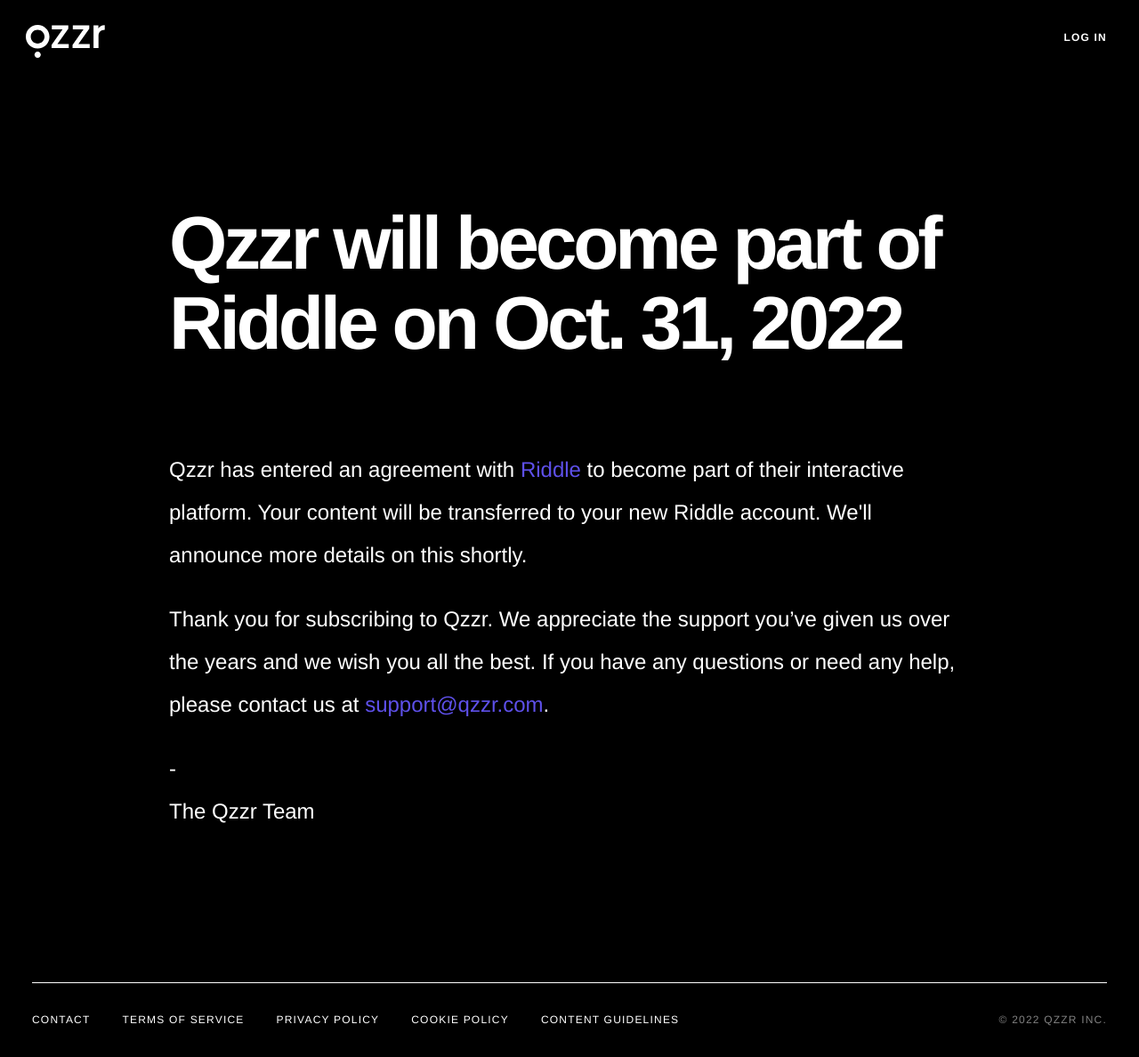
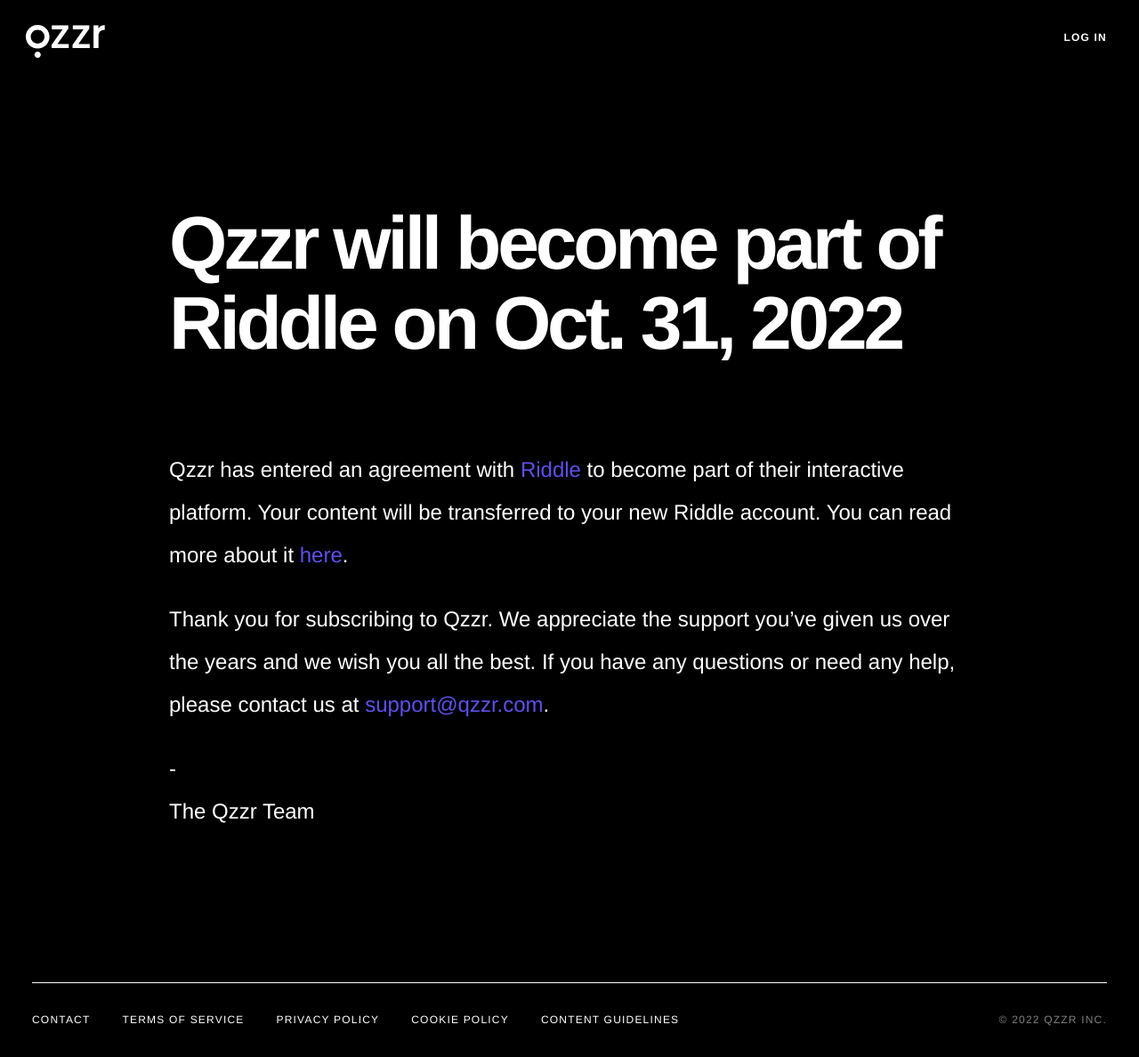
Before and after one commit to devqzzr/devqzzr.github.io, a Jekyll site: the page built from shutdown/index.html, in a window 1280 px wide. Shown: the whole page at 89% size. Built offline with Jekyll 4.4.1, drawn with Linux system fonts in a browser that asks for light colours; some web fonts are replaced.

Commit message:
update shutdown

```diff
--- a/shutdown/index.html
+++ b/shutdown/index.html
@@ -8,7 +8,7 @@
   </h2>
 
   <p class='Longform-paragraph'>
-    Qzzr has entered an agreement with <a href='https://www.riddle.com/'>Riddle</a> to become part of their interactive platform. Your content will be transferred to your new Riddle account. We'll announce more details on this shortly.
+    Qzzr has entered an agreement with <a href='https://www.riddle.com/'>Riddle</a> to become part of their interactive platform. Your content will be transferred to your new Riddle account. You can read more about it <a href='https://www.riddle.com/blog/faq-what-you-should-know-about-migrating-from-qzzr-com-to-riddle/'>here</a>.
   </p>
 
   <p class='Longform-paragraph'>Thank you for subscribing to Qzzr. We appreciate the support you’ve given us over the years and we wish you all the best. If you have any questions or need any help, please contact us at <a href='mailto:support@qzzr.com'>support@qzzr.com</a>.</p>
```
